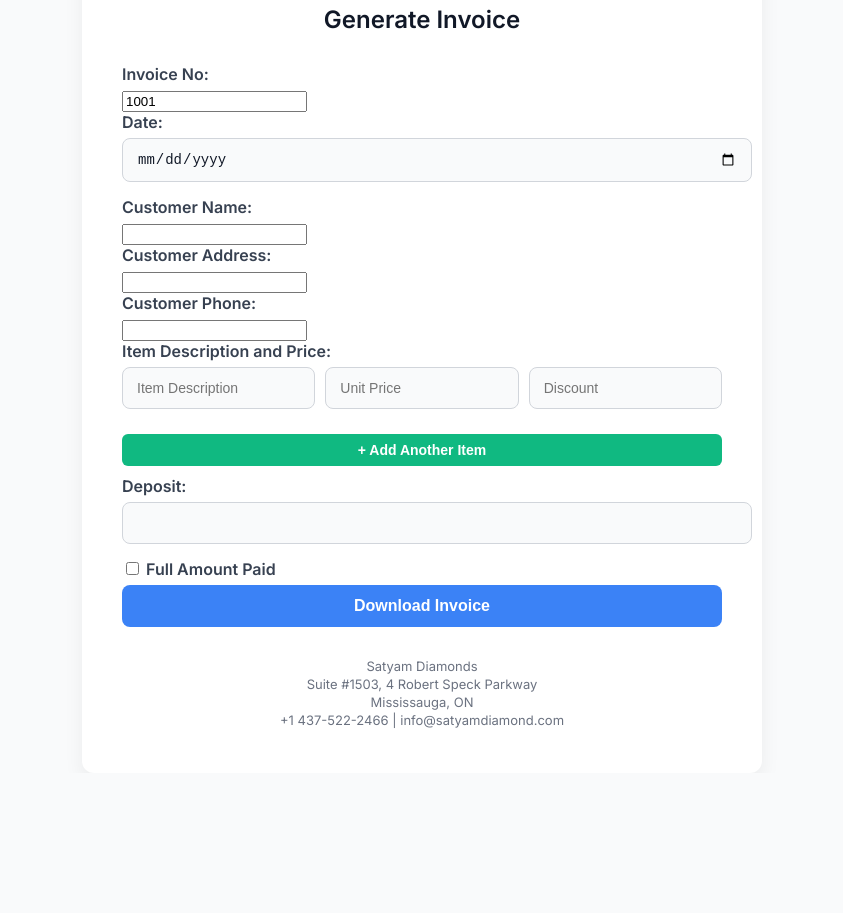
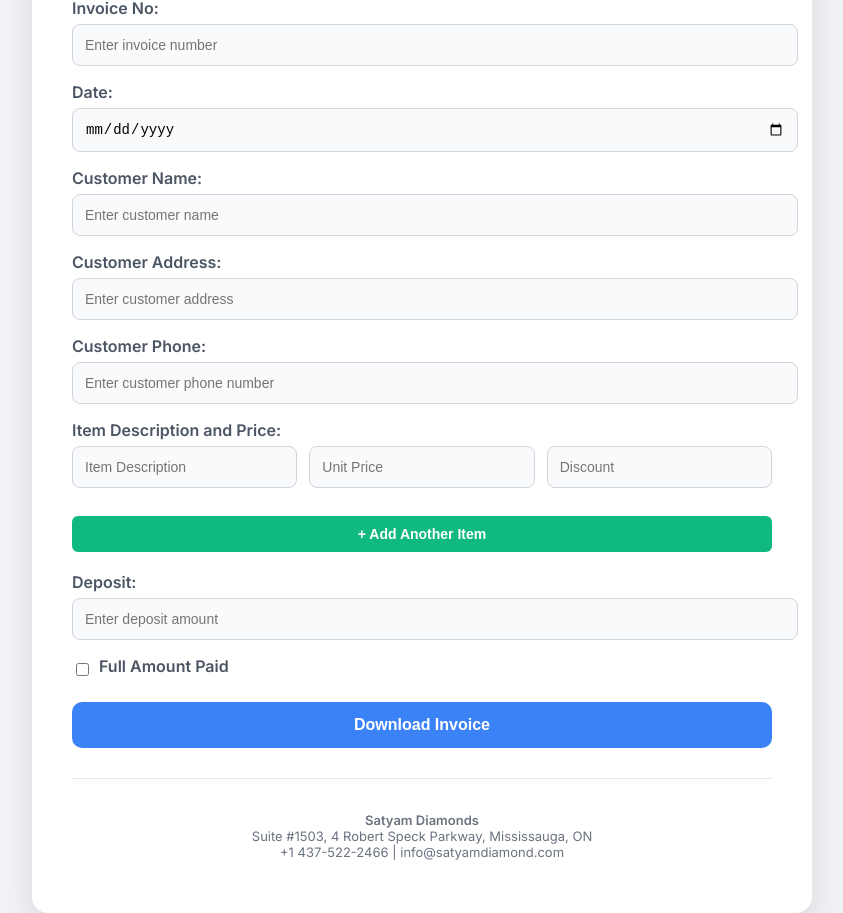
Before and after one commit to helloworld2286/SD-invoice-website, a plain HTML site: page invoice.html in a window 1280 px wide. Shown: the part 265-1178 px from the top of the page, without its empty margins (218-1061 px from the left). Before the commit the page ends 1038 px from the top, so only its background shows below. Drawn offline with nearby package versions, Linux system fonts and the light colour scheme.

Commit message:
Update invoice.html

```diff
--- a/invoice.html
+++ b/invoice.html
@@ -10,78 +10,78 @@
   <style>
     body {
       font-family: 'Inter', sans-serif;
-      background-color: #f9fafb;
+      background-color: #f0f2f5;
       margin: 0;
-      padding: 0;
       display: flex;
       justify-content: center;
-      align-items: flex-start;
-      padding-top: 40px;
+      align-items: center;
+      min-height: 100vh;
     }
     .container {
       background: #ffffff;
-      padding: 30px 40px;
-      border-radius: 12px;
-      box-shadow: 0 10px 20px rgba(0, 0, 0, 0.06);
+      padding: 40px;
+      border-radius: 16px;
+      box-shadow: 0 15px 30px rgba(0, 0, 0, 0.1);
       width: 100%;
-      max-width: 600px;
+      max-width: 700px;
     }
     .logo {
-      width: 180px;
+      width: 160px;
       display: block;
-      margin: 0 auto 5px;
+      margin: 0 auto 10px;
     }
-    h2 {
+    h1 {
       text-align: center;
+      font-size: 18px;
       margin-bottom: 30px;
-      color: #111827;
+      color: #1f2937;
     }
     label {
       display: block;
       margin-bottom: 6px;
-      color: #374151;
+      color: #4b5563;
       font-weight: 600;
     }
+
     input[type="text"],
     input[type="number"],
     input[type="date"] {
       width: 100%;
-      padding: 12px 14px;
-      margin-bottom: 15px;
+      padding: 12px;
+      margin-bottom: 16px;
       border: 1px solid #d1d5db;
       border-radius: 8px;
       background-color: #f9fafb;
       font-size: 14px;
-      color: #111827;
     }
     .item-group {
       display: flex;
-      gap: 10px;
-      margin-bottom: 10px;
+      gap: 12px;
+      margin-bottom: 12px;
     }
     .item-group input {
       flex: 1;
     }
     .add-btn {
-      display: block;
-      margin: 10px auto;
-      padding: 8px 16px;
+      display: inline-block;
+      padding: 10px 18px;
       font-size: 14px;
       background-color: #10b981;
       color: white;
       border: none;
       border-radius: 6px;
       cursor: pointer;
+      margin-bottom: 20px;
     }
     button {
       width: 100%;
       background-color: #3b82f6;
       color: white;
-      padding: 12px;
+      padding: 14px;
       font-size: 16px;
       font-weight: 600;
       border: none;
-      border-radius: 8px;
+      border-radius: 10px;
       cursor: pointer;
       transition: background-color 0.3s;
     }
@@ -92,30 +92,39 @@
       margin-top: 30px;
       font-size: 13px;
       color: #6b7280;
-      line-height: 1.4;
       text-align: center;
+      border-top: 1px solid #e5e7eb;
+      padding-top: 20px;
+    }
+    .checkbox-container {
+      display: flex;
+      align-items: center;
+      margin-bottom: 20px;
+    }
+    .checkbox-container input {
+      margin-right: 10px;
     }
   </style>
 </head>
 <body>
   <div class="container">
     <img src="logo.png" class="logo" alt="Company Logo">
-    <h2>Generate Invoice</h2>
+    <h1>SATYAM DIAMONDS</h1>
 
     <label>Invoice No:</label>
-    <input id="invoiceNo" value="1001">
+    <input id="invoiceNo" type="number" placeholder="Enter invoice number">
 
     <label>Date:</label>
     <input id="date" type="date">
 
     <label>Customer Name:</label>
-    <input id="customerName">
+    <input id="customerName" type="text" placeholder="Enter customer name">
 
     <label>Customer Address:</label>
-    <input id="customerAddress">
+    <input id="customerAddress" type="text" placeholder="Enter customer address">
 
     <label>Customer Phone:</label>
-    <input id="customerPhone">
+    <input id="customerPhone" type="number" placeholder="Enter customer phone number">
 
     <div id="itemsContainer">
       <label>Item Description and Price:</label>
@@ -128,18 +137,18 @@
     <button class="add-btn" onclick="addItem()">+ Add Another Item</button>
 
     <label>Deposit:</label>
-    <input id="deposit" type="number">
+    <input id="deposit" type="number" placeholder="Enter deposit amount">
 
-    <label>
-      <input type="checkbox" id="fullPaidCheckbox"> Full Amount Paid
-    </label>
+    <div class="checkbox-container">
+      <input type="checkbox" id="fullPaidCheckbox">
+      <label for="fullPaidCheckbox">Full Amount Paid</label>
+    </div>
 
     <button onclick="generatePDF()">Download Invoice</button>
 
     <div class="footer">
-      <p>Satyam Diamonds<br>
-      Suite #1503, 4 Robert Speck Parkway<br>
-      Mississauga, ON<br>
+      <p><strong>Satyam Diamonds</strong><br>
+      Suite #1503, 4 Robert Speck Parkway, Mississauga, ON<br>
       +1 437-522-2466 | info@satyamdiamond.com</p>
     </div>
   </div>
@@ -208,8 +217,8 @@
         }
 
         rows.push(["", "", "", "Total", `$${grandTotal.toFixed(2)}`]);
-        rows.push(["", "No Refund!! No Return!!", "", "Deposit", `$${deposit.toFixed(2)}`]);
-        rows.push(["", paidNote || "", "", "Due", `$${due.toFixed(2)}`]);
+        rows.push(["", "", "", "Deposit", `$${deposit.toFixed(2)}`]);
+        rows.push(["", paidNote || "No Refund!! No Return!!", "", "Due", `$${due.toFixed(2)}`]);
 
         doc.setFontSize(12);
         doc.text(`Invoice No.: ${invoiceNo}`, 10, 55);
```
